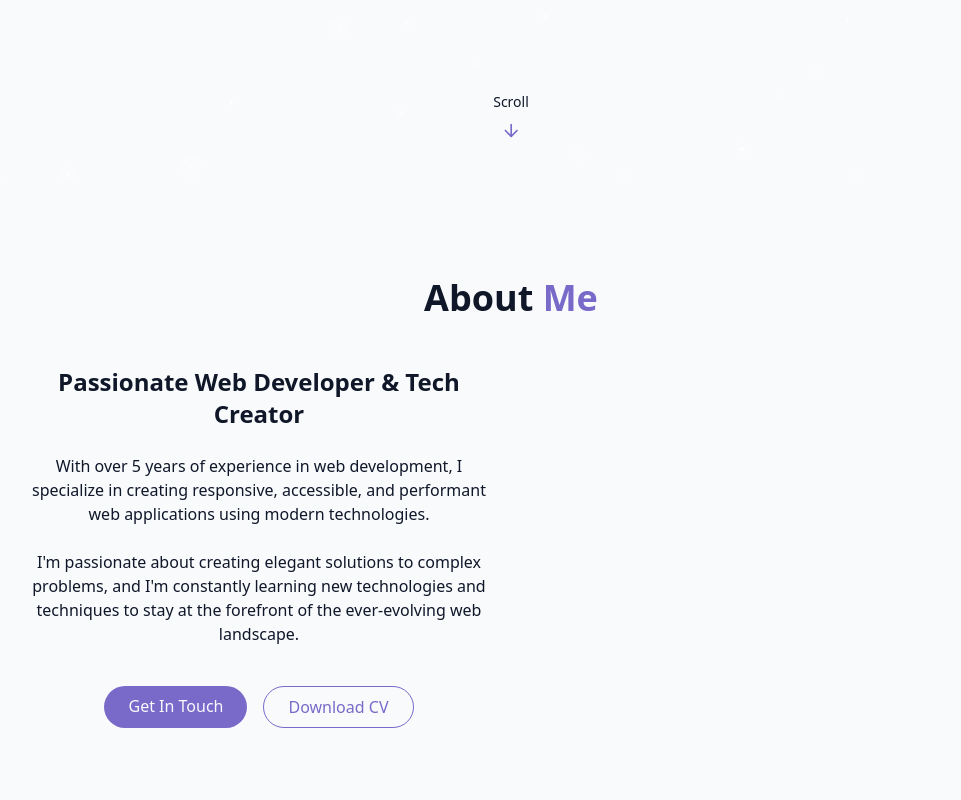
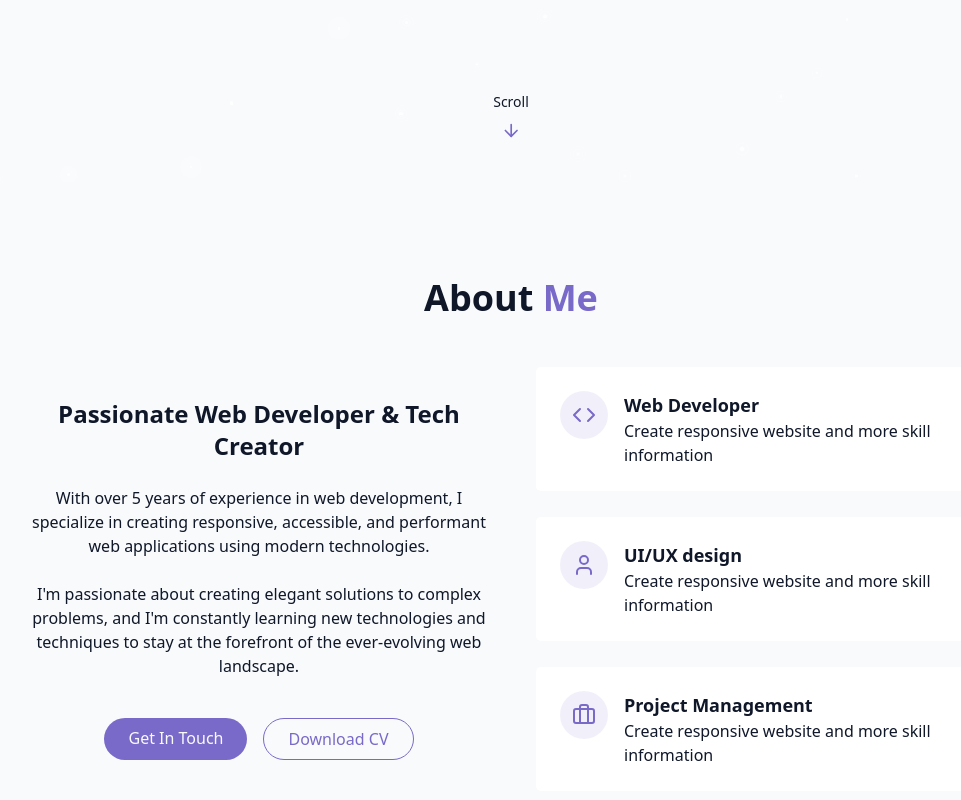
Before and after one commit to karou1182001/Portfolio, a React (Vite) app: page / in a window 1280 px wide. Shown: the part 618-1418 px from the top of the page, without its empty margins (129-1090 px from the left). Built offline with nearby package versions, Linux system fonts and the light colour scheme.

Commit message:
AboutSection

```diff
--- a/src/components/AboutSection.jsx
+++ b/src/components/AboutSection.jsx
@@ -1,3 +1,5 @@
+import { Code, User, Briefcase } from "lucide-react";
+
 export const AboutSection = () => {
   return (
     <section id="about" className="py-24 px-4 relative">
@@ -39,12 +41,46 @@
                     Download CV
                 </a>
             </div>
-
           </div>
 
 
           {/* Right Column */}
-          <div></div>
+          <div className="grid grid-cols-1 gap-6">
+            <div className="gradient-border p-6 card-hover">
+                <div className="flex items-start gap-4">
+                    <div className="p-3 rounded-full bg-primary/10">
+                        <Code className="h-6 w-6 text-primary"/>
+                    </div>
+                    <div className="text-left">
+                        <h4 className="font-semibold text-lg">Web Developer</h4>
+                        <p className="text-muted-foreground">Create responsive website and more skill information</p>
+                    </div>
+                </div>
+            </div>
+            <div className="gradient-border p-6 card-hover">
+                <div className="flex items-start gap-4">
+                    <div className="p-3 rounded-full bg-primary/10">
+                        <User className="h-6 w-6 text-primary"/>
+                    </div>
+                    <div className="text-left">
+                        <h4 className="font-semibold text-lg">UI/UX design</h4>
+                        <p className="text-muted-foreground">Create responsive website and more skill information</p>
+                    </div>
+                </div>
+            </div>
+            <div className="gradient-border p-6 card-hover">
+                <div className="flex items-start gap-4">
+                    <div className="p-3 rounded-full bg-primary/10">
+                        <Briefcase className="h-6 w-6 text-primary"/>
+                    </div>
+                    <div className="text-left">
+                        <h4 className="font-semibold text-lg">Project Management</h4>
+                        <p className="text-muted-foreground">Create responsive website and more skill information</p>
+                    </div>
+                </div>
+            </div>
+
+         </div>
         </div>
       </div>
     </section>
```
Also changed, not shown: src/components/SkillsSection.jsx (added).
